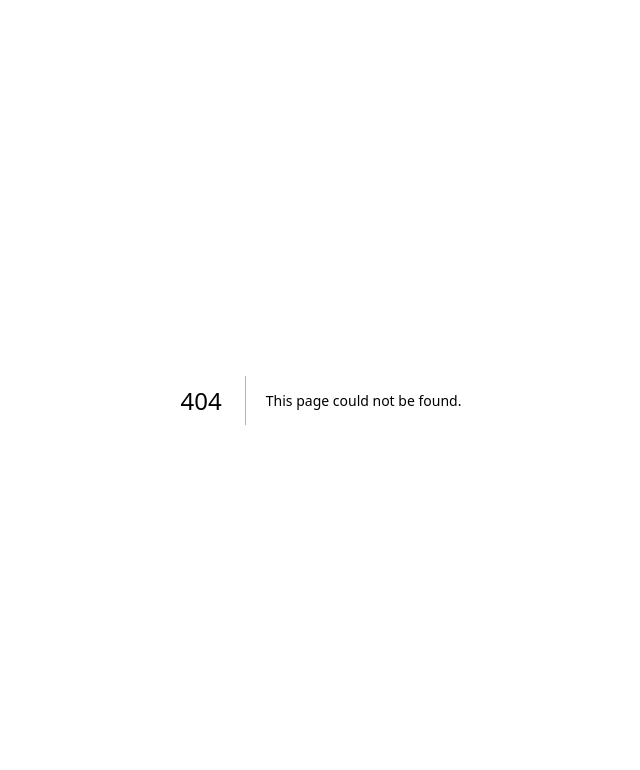
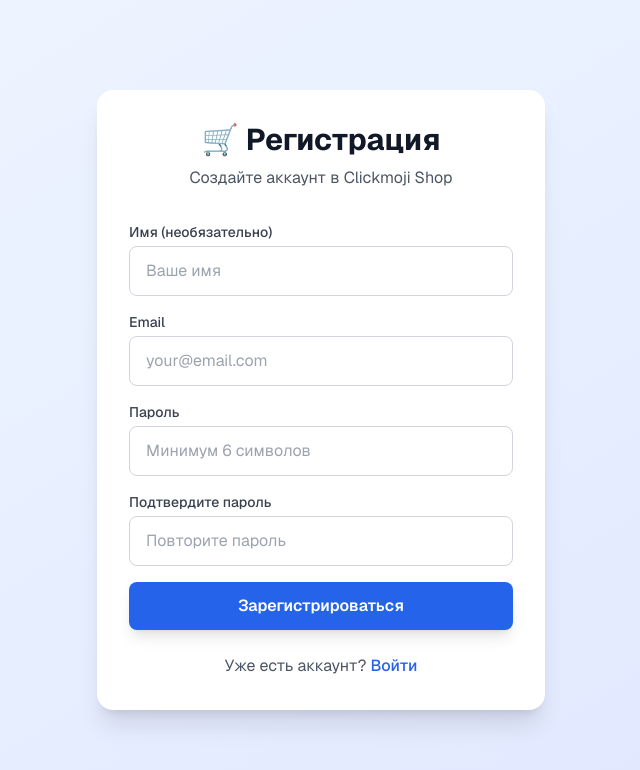
Before and after one commit to GhenovNik/clickmoji-shop, a Next.js app: page /register in a window 1280 px wide. Before the commit this address had no page. Shown: the top 770 px of the page, without its empty margins (319-959 px from the left). Built offline with nearby package versions, Linux system fonts and the light colour scheme.

Commit message:
Add login and registration pages
- Create login page with credentials form
- Create registration page with validation
- Add Suspense wrapper for useSearchParams
- Style pages to match existing design

```diff
--- /dev/null
+++ b/src/app/login/page.tsx
@@ -0,0 +1,127 @@
+'use client';
+
+import { useState, Suspense } from 'react';
+import { signIn } from 'next-auth/react';
+import { useRouter, useSearchParams } from 'next/navigation';
+import Link from 'next/link';
+
+function LoginForm() {
+  const router = useRouter();
+  const searchParams = useSearchParams();
+  const [error, setError] = useState('');
+  const [loading, setLoading] = useState(false);
+
+  const registered = searchParams.get('registered');
+
+  async function handleSubmit(e: React.FormEvent<HTMLFormElement>) {
+    e.preventDefault();
+    setError('');
+    setLoading(true);
+
+    const formData = new FormData(e.currentTarget);
+    const email = formData.get('email') as string;
+    const password = formData.get('password') as string;
+
+    try {
+      const result = await signIn('credentials', {
+        email,
+        password,
+        redirect: false,
+      });
+
+      if (result?.error) {
+        setError('Неверный email или пароль');
+        setLoading(false);
+        return;
+      }
+
+      router.push('/');
+      router.refresh();
+    } catch {
+      setError('Ошибка входа');
+      setLoading(false);
+    }
+  }
+
+  return (
+    <div className="min-h-screen flex items-center justify-center bg-gradient-to-br from-blue-50 to-indigo-100 px-4">
+      <div className="w-full max-w-md">
+        <div className="bg-white rounded-2xl shadow-xl p-8">
+          <div className="text-center mb-8">
+            <h1 className="text-3xl font-bold text-gray-900">🛒 Вход</h1>
+            <p className="text-gray-600 mt-2">Войдите в Clickmoji Shop</p>
+          </div>
+
+          {registered && (
+            <div className="bg-green-50 text-green-600 px-4 py-3 rounded-lg text-sm mb-4">
+              Регистрация успешна! Теперь войдите в аккаунт.
+            </div>
+          )}
+
+          <form onSubmit={handleSubmit} className="space-y-4">
+            <div>
+              <label htmlFor="email" className="block text-sm font-medium text-gray-700 mb-1">
+                Email
+              </label>
+              <input
+                type="email"
+                id="email"
+                name="email"
+                required
+                className="w-full px-4 py-3 rounded-lg border border-gray-300 focus:ring-2 focus:ring-blue-500 focus:border-transparent transition-all text-gray-900"
+                placeholder="your@email.com"
+              />
+            </div>
+
+            <div>
+              <label htmlFor="password" className="block text-sm font-medium text-gray-700 mb-1">
+                Пароль
+              </label>
+              <input
+                type="password"
+                id="password"
+                name="password"
+                required
+                className="w-full px-4 py-3 rounded-lg border border-gray-300 focus:ring-2 focus:ring-blue-500 focus:border-transparent transition-all text-gray-900"
+                placeholder="Ваш пароль"
+              />
+            </div>
+
+            {error && (
+              <div className="bg-red-50 text-red-600 px-4 py-3 rounded-lg text-sm">
+                {error}
+              </div>
+            )}
+
+            <button
+              type="submit"
+              disabled={loading}
+              className="w-full bg-blue-600 hover:bg-blue-700 disabled:bg-blue-400 text-white py-3 rounded-lg font-semibold transition-colors shadow-lg hover:shadow-xl"
+            >
+              {loading ? 'Вход...' : 'Войти'}
+            </button>
+          </form>
+
+          <p className="text-center text-gray-600 mt-6">
+            Нет аккаунта?{' '}
+            <Link href="/register" className="text-blue-600 hover:text-blue-700 font-medium">
+              Зарегистрироваться
+            </Link>
+          </p>
+        </div>
+      </div>
+    </div>
+  );
+}
+
+export default function LoginPage() {
+  return (
+    <Suspense fallback={
+      <div className="min-h-screen flex items-center justify-center bg-gradient-to-br from-blue-50 to-indigo-100">
+        <div className="text-xl text-gray-600">Загрузка...</div>
+      </div>
+    }>
+      <LoginForm />
+    </Suspense>
+  );
+}
--- /dev/null
+++ b/src/app/register/page.tsx
@@ -0,0 +1,147 @@
+'use client';
+
+import { useState } from 'react';
+import { useRouter } from 'next/navigation';
+import Link from 'next/link';
+
+export default function RegisterPage() {
+  const router = useRouter();
+  const [error, setError] = useState('');
+  const [loading, setLoading] = useState(false);
+
+  async function handleSubmit(e: React.FormEvent<HTMLFormElement>) {
+    e.preventDefault();
+    setError('');
+    setLoading(true);
+
+    const formData = new FormData(e.currentTarget);
+    const email = formData.get('email') as string;
+    const password = formData.get('password') as string;
+    const confirmPassword = formData.get('confirmPassword') as string;
+    const name = formData.get('name') as string;
+
+    if (password !== confirmPassword) {
+      setError('Пароли не совпадают');
+      setLoading(false);
+      return;
+    }
+
+    if (password.length < 6) {
+      setError('Пароль должен быть не менее 6 символов');
+      setLoading(false);
+      return;
+    }
+
+    try {
+      const res = await fetch('/api/auth/register', {
+        method: 'POST',
+        headers: { 'Content-Type': 'application/json' },
+        body: JSON.stringify({ email, password, name }),
+      });
+
+      const data = await res.json();
+
+      if (!res.ok) {
+        setError(data.error || 'Ошибка регистрации');
+        setLoading(false);
+        return;
+      }
+
+      router.push('/login?registered=true');
+    } catch {
+      setError('Ошибка сети');
+      setLoading(false);
+    }
+  }
+
+  return (
+    <div className="min-h-screen flex items-center justify-center bg-gradient-to-br from-blue-50 to-indigo-100 px-4">
+      <div className="w-full max-w-md">
+        <div className="bg-white rounded-2xl shadow-xl p-8">
+          <div className="text-center mb-8">
+            <h1 className="text-3xl font-bold text-gray-900">🛒 Регистрация</h1>
+            <p className="text-gray-600 mt-2">Создайте аккаунт в Clickmoji Shop</p>
+          </div>
+
+          <form onSubmit={handleSubmit} className="space-y-4">
+            <div>
+              <label htmlFor="name" className="block text-sm font-medium text-gray-700 mb-1">
+                Имя (необязательно)
+              </label>
+              <input
+                type="text"
+                id="name"
+                name="name"
+                className="w-full px-4 py-3 rounded-lg border border-gray-300 focus:ring-2 focus:ring-blue-500 focus:border-transparent transition-all text-gray-900"
+                placeholder="Ваше имя"
+              />
+            </div>
+
+            <div>
+              <label htmlFor="email" className="block text-sm font-medium text-gray-700 mb-1">
+                Email
+              </label>
+              <input
+                type="email"
+                id="email"
+                name="email"
+                required
+                className="w-full px-4 py-3 rounded-lg border border-gray-300 focus:ring-2 focus:ring-blue-500 focus:border-transparent transition-all text-gray-900"
+                placeholder="your@email.com"
+              />
+            </div>
+
+            <div>
+              <label htmlFor="password" className="block text-sm font-medium text-gray-700 mb-1">
+                Пароль
+              </label>
+              <input
+                type="password"
+                id="password"
+                name="password"
+                required
+                className="w-full px-4 py-3 rounded-lg border border-gray-300 focus:ring-2 focus:ring-blue-500 focus:border-transparent transition-all text-gray-900"
+                placeholder="Минимум 6 символов"
+              />
+            </div>
+
+            <div>
+              <label htmlFor="confirmPassword" className="block text-sm font-medium text-gray-700 mb-1">
+                Подтвердите пароль
+              </label>
+              <input
+                type="password"
+                id="confirmPassword"
+                name="confirmPassword"
+                required
+                className="w-full px-4 py-3 rounded-lg border border-gray-300 focus:ring-2 focus:ring-blue-500 focus:border-transparent transition-all text-gray-900"
+                placeholder="Повторите пароль"
+              />
+            </div>
+
+            {error && (
+              <div className="bg-red-50 text-red-600 px-4 py-3 rounded-lg text-sm">
+                {error}
+              </div>
+            )}
+
+            <button
+              type="submit"
+              disabled={loading}
+              className="w-full bg-blue-600 hover:bg-blue-700 disabled:bg-blue-400 text-white py-3 rounded-lg font-semibold transition-colors shadow-lg hover:shadow-xl"
+            >
+              {loading ? 'Регистрация...' : 'Зарегистрироваться'}
+            </button>
+          </form>
+
+          <p className="text-center text-gray-600 mt-6">
+            Уже есть аккаунт?{' '}
+            <Link href="/login" className="text-blue-600 hover:text-blue-700 font-medium">
+              Войти
+            </Link>
+          </p>
+        </div>
+      </div>
+    </div>
+  );
+}
```
